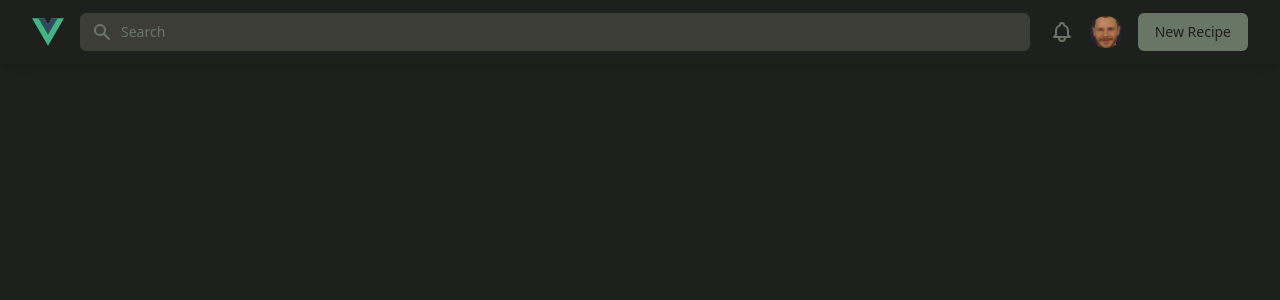
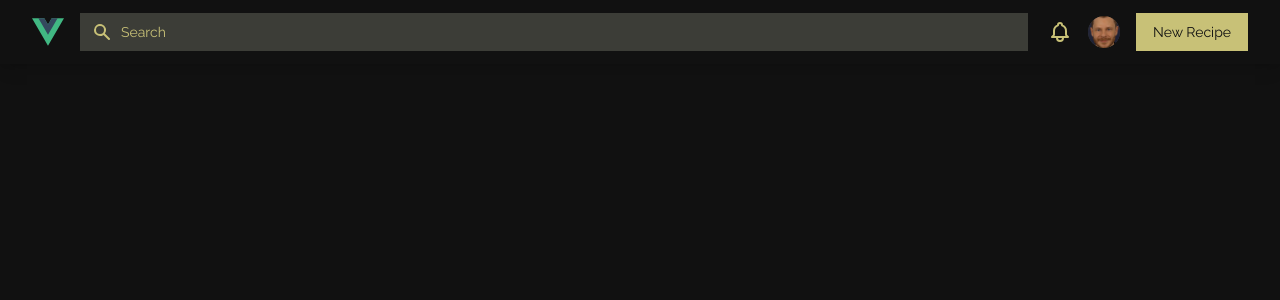
Before and after one commit to Cele3x/liquid-vanilla, a Vue app in the folder frontend/: page /recipes in a window 1280 px wide. Shown: the top 300 px of the page. Built offline with nearby package versions, Linux system fonts and the light colour scheme.

Commit message:
Update UI and styles; add SCSS support
Enhance UI components with new fonts and improved layouts. Integrate SCSS for better styling management and include additional dependencies in package.json.

```diff
--- a/frontend/index.html
+++ b/frontend/index.html
@@ -3,12 +3,16 @@
   <head>
     <meta charset="UTF-8">
     <link rel="icon" href="/favicon.ico">
+    <link href="https://fonts.googleapis.com/css2?family=Playfair+Display:wght@400;700&display=swap" rel="stylesheet">
+    <link href="https://fonts.googleapis.com/css2?family=Raleway:wght@400;700&display=swap" rel="stylesheet">
+    <link href="https://fonts.googleapis.com/css2?family=Montserrat:wght@300;400;500&display=swap" rel="stylesheet">
     <meta name="viewport" content="width=device-width, initial-scale=1.0">
     <title>Vite App</title>
     <style>
 			body {
-				background-color: #1E201E;
+				background-color: #111111;
 				color: #ECDFCC;
+        font-family: 'Raleway', sans-serif;
 			}
     </style>
   </head>
--- a/frontend/package.json
+++ b/frontend/package.json
@@ -36,6 +36,7 @@
     "npm-run-all": "^4.1.5",
     "postcss": "^8.4.47",
     "prettier": "^3.2.5",
+    "sass": "^1.81.0",
     "tailwindcss": "^3.4.14",
     "typescript": "~5.4.0",
     "vite": "^5.3.1",
--- a/frontend/src/components/NavigationBar.vue
+++ b/frontend/src/components/NavigationBar.vue
@@ -29,14 +29,14 @@ const handleNewRecipe = () => {
                 <path fill-rule="evenodd" d="M8 4a4 4 0 100 8 4 4 0 000-8zM2 8a6 6 0 1110.89 3.476l4.817 4.817a1 1 0 01-1.414 1.414l-4.816-4.816A6 6 0 012 8z" clip-rule="evenodd" />
               </svg>
             </div>
-            <input v-model="searchQuery" @keyup.enter="handleSearch" type="text" name="search" id="search" class="block w-full pl-10 pr-3 py-2 border border-secondary rounded-md leading-5 bg-secondary text-light placeholder-accent focus:outline-none focus:ring-1 focus:ring-accent focus:border-accent sm:text-sm" placeholder="Search" />
+            <input v-model="searchQuery" @keyup.enter="handleSearch" type="text" name="search" id="search" class="block w-full pl-10 pr-3 py-2 border border-secondary leading-5 bg-secondary text-light placeholder-accent focus:outline-none focus:ring-1 focus:ring-accent focus:border-accent sm:text-sm" placeholder="Search" />
           </div>
         </div>
 
         <!-- Right side items -->
         <div class="flex items-center">
           <!-- Notification Bell -->
-          <button class="p-1 rounded-full text-accent hover:text-light focus:outline-none focus:ring-2 focus:ring-offset-2 focus:ring-accent">
+          <button class="p-1 text-accent hover:text-light focus:outline-none focus:ring-2 focus:ring-offset-2 focus:ring-accent">
             <span class="sr-only">View notifications</span>
             <svg class="h-6 w-6" xmlns="http://www.w3.org/2000/svg" fill="none" viewBox="0 0 24 24" stroke="currentColor" aria-hidden="true">
               <path stroke-linecap="round" stroke-linejoin="round" stroke-width="2" d="M15 17h5l-1.405-1.405A2.032 2.032 0 0118 14.158V11a6.002 6.002 0 00-4-5.659V5a2 2 0 10-4 0v.341C7.67 6.165 6 8.388 6 11v3.159c0 .538-.214 1.055-.595 1.436L4 17h5m6 0v1a3 3 0 11-6 0v-1m6 0H9" />
@@ -53,9 +53,9 @@ const handleNewRecipe = () => {
             </div>
           </div>
 
-          <!-- New Project Button -->
+          <!-- New Recipe Button -->
           <div class="ml-4">
-            <button @click="handleNewRecipe" type="button" class="inline-flex items-center px-4 py-2 border border-transparent text-sm font-medium rounded-md shadow-sm text-primary bg-accent hover:bg-light focus:outline-none focus:ring-2 focus:ring-offset-2 focus:ring-accent">
+            <button @click="handleNewRecipe" type="button" class="inline-flex items-center px-4 py-2 border border-transparent text-sm font-medium shadow-sm text-primary bg-accent hover:bg-light focus:outline-none focus:ring-2 focus:ring-offset-2 focus:ring-accent">
               New Recipe
             </button>
           </div>
--- a/frontend/src/components/RecipeList.vue
+++ b/frontend/src/components/RecipeList.vue
@@ -7,9 +7,11 @@ interface Recipe {
   id: string
   title: string
   rating: number
+  votes: number // TODO
   previewImageUrlTemplate: string
   defaultImageUrl: string
   sourceUrl: string
+  tags: string[] // TODO
 }
 
 const recipes = ref<Recipe[]>([])
@@ -26,7 +28,8 @@ const fetchRecipes = async () => {
     const data = await recipeService.getRecipes(page.value, pageSize)
     const newRecipes = data.recipes.map((recipe: Recipe) => ({
       ...recipe,
-      defaultImageUrl: recipe.previewImageUrlTemplate.replace('<format>', 'crop-240x300')
+      defaultImageUrl: recipe.previewImageUrlTemplate.replace('<format>', 'crop-360x240')
+      // defaultImageUrl: recipe.previewImageUrlTemplate.replace('<format>', 'crop-240x300')
     }))
     recipes.value.push(...newRecipes)
     page.value++
@@ -44,7 +47,7 @@ const handleScroll = () => {
   const scrollPosition = window.innerHeight + window.scrollY
   const bodyHeight = document.body.offsetHeight
   // Adjust this value to start loading earlier
-  const scrollThreshold = bodyHeight - (window.innerHeight * 2)
+  const scrollThreshold = bodyHeight - window.innerHeight * 2
 
   if (scrollPosition >= scrollThreshold && !loading.value && !allLoaded.value) {
     fetchRecipes()
@@ -63,17 +66,68 @@ onUnmounted(() => {
 
 <template>
   <div class="container mx-auto px-4 py-8">
-    <div v-if="recipes.length" class="grid grid-cols-1 sm:grid-cols-2 lg:grid-cols-3 xl:grid-cols-4 gap-6">
-      <div v-for="recipe in recipes" :key="recipe.id" class="recipe-item relative overflow-hidden rounded-lg shadow-lg transition-all duration-300 ease-in-out hover:shadow-2xl">
-        <a :href="recipe.sourceUrl" target="_blank" rel="noopener noreferrer" class="block relative overflow-hidden aspect-w-16 aspect-h-9">
-          <img :src="recipe.defaultImageUrl || placeholderImageDark" :alt="recipe.title" class="recipe-image object-cover w-full h-full transition-transform duration-300 ease-in-out" />
-          <div class="absolute inset-0 flex flex-col justify-end">
-            <div class="text-background p-4 transition-all duration-300 ease-in-out">
-              <h3 class="recipe-title text-lg font-semibold text-light truncate">{{ recipe.title }}</h3>
-              <div class="flex items-center mt-2">
-                <span class="star-icon mr-1">★</span>
-                <span class="text-light">{{ recipe.rating.toFixed(1) }}</span>
+    <div
+      v-if="recipes.length"
+      class="grid grid-cols-1 sm:grid-cols-2 lg:grid-cols-3 xl:grid-cols-4 gap-6"
+    >
+      <div
+        v-for="recipe in recipes"
+        :key="recipe.id"
+        class="relative overflow-hidden shadow-lg transition-all duration-300 ease-in-out hover:shadow-2xl"
+      >
+        <a
+          :href="recipe.sourceUrl"
+          target="_blank"
+          rel="noopener noreferrer"
+          class="block relative recipe-item"
+        >
+          <!-- Recipe Image -->
+          <div class="relative overflow-hidden aspect-w-16 aspect-h-9">
+            <img
+              :src="recipe.defaultImageUrl || placeholderImageDark"
+              :alt="recipe.title"
+              class="recipe-image object-cover w-full h-full transition-transform duration-300 ease-in-out"
+            />
+          </div>
+
+          <!-- Recipe Subsection -->
+          <div class="p-4">
+
+            <!-- Recipe Tags -->
+            <div
+              v-if="recipe.tags?.length"
+              class="flex items-center justify-center flex-wrap gap-3 mb-3"
+            >
+              <span
+                v-for="tag in recipe.tags"
+                :key="tag"
+                class="text-gold text-xs font-montserrat font-medium tracking-wider hover:text-gold-hover transition-colors duration-200"
+              >
+                {{ tag.toUpperCase() }}
+              </span>
+              <span v-if="recipe.tags.length > 1" class="text-gold text-[8px]">◆</span>
+            </div>
+
+            <!-- Recipe Title -->
+            <h3
+              class="text-light font-montserrat text-lg font-normal tracking-wide text-center mb-3"
+            >
+              {{ recipe.title.toUpperCase() }}
+            </h3>
+
+            <!-- Recipe Rating -->
+            <div class="recipe-rating flex items-center justify-center gap-3 text-gold">
+              <div class="tracking-wider text-sm flex items-center gap-2">
+                <div class="flex">
+                  <span v-for="n in Math.floor(recipe.rating)" :key="n">★</span>
+                  <span v-if="recipe.rating % 1 >= 0.5" class="opacity-40">★</span>
+                </div>
+                <span class="font-montserrat text-xs">{{ recipe.rating.toFixed(1) }}</span>
               </div>
+              <span class="text-[8px]">◆</span>
+              <span class="font-montserrat text-xs font-medium tracking-wider">
+                {{ recipe.votes || 0 }} VOTES
+              </span>
             </div>
           </div>
         </a>
@@ -90,29 +144,11 @@ onUnmounted(() => {
   </div>
 </template>
 
-<style scoped>
+<style lang="scss" scoped>
 .recipe-item:hover .recipe-image {
-  transform: scale(1.1);
+  transform: scale(1.05);
 }
-
-.text-background {
-  background: linear-gradient(to top,
-  rgba(0, 0, 0, 0.9) 0%,
-  rgba(0, 0, 0, 0.8) 20%,
-  rgba(0, 0, 0, 0.7) 40%,
-  rgba(0, 0, 0, 0.5) 60%,
-  rgba(0, 0, 0, 0.3) 80%,
-  rgba(0, 0, 0, 0) 100%
-  );
-  transition: all 0.3s ease-in-out;
+.recipe-rating:hover {
+  @extend .text-gold-hover !optional;  // NOT YET WORKING
 }
-
-.recipe-item:hover .recipe-title {
-  color: #ECDFCC;
-}
-
-.star-icon {
-  color: #FFD700;
-}
-
 </style>
--- a/frontend/tailwind.config.js
+++ b/frontend/tailwind.config.js
@@ -6,12 +6,27 @@ export default {
   ],
   theme: {
     extend: {
+      fontFamily: {
+        // 'sans': ['"Raleway"', 'sans-serif'],
+        'sans': ['montserrat', 'sans-serif'],
+        'raleway': ['"Raleway"', 'sans-serif'],
+        'playfair': ['"Playfair Display"', 'serif'],
+        'montserrat': ['Montserrat', 'sans-serif'],
+      },
       colors: {
-        'primary': '#1E201E',
+        'primary': '#111111',
         'secondary': '#3C3D37',
-        'accent': '#697565',
+        'accent': '#c8c177',
         'light': '#ECDFCC',
-      }
+        'gold': '#b8860b',
+        'gold-hover': '#daa520',
+      },
+      opacity: {
+        '85': '0.85',
+      },
+      brightness: {
+        '95': '.95',
+      },
     },
   },
   plugins: [],
```
Also changed, not shown: 1 other file (tests, documents, lock files or other folders).
